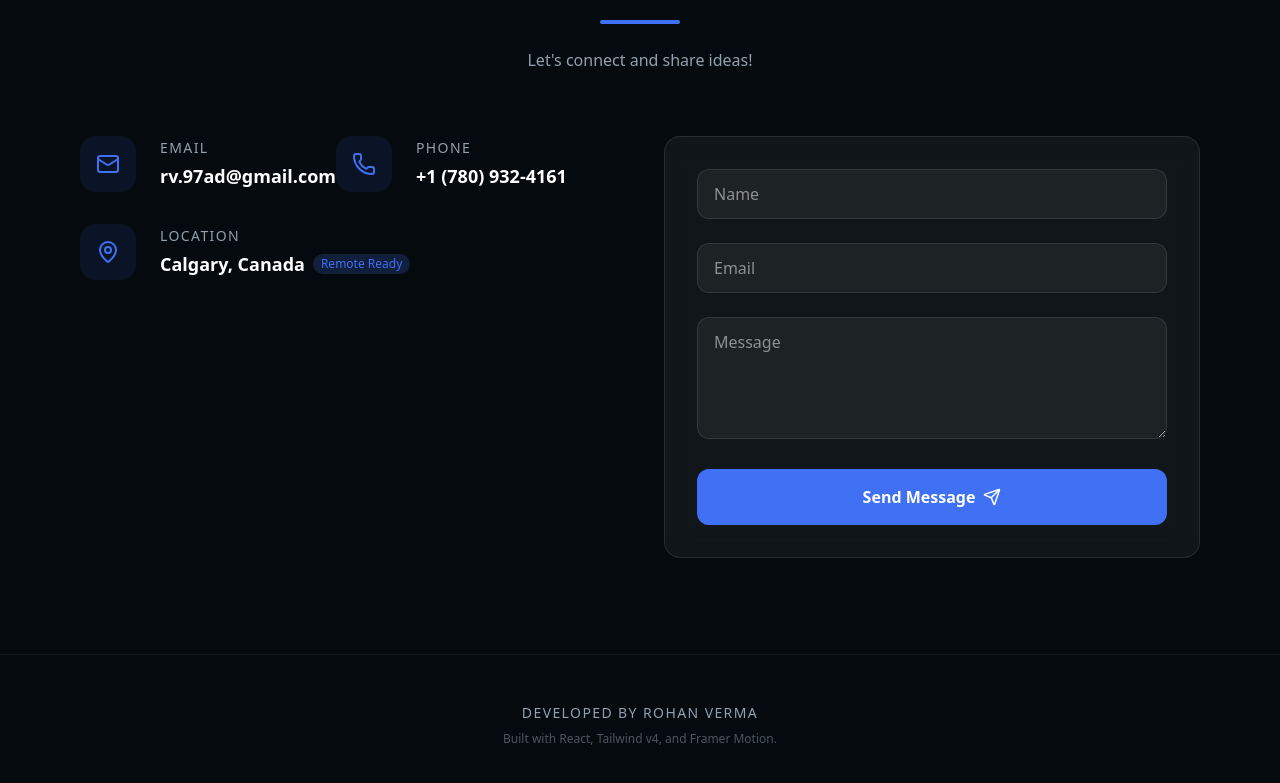
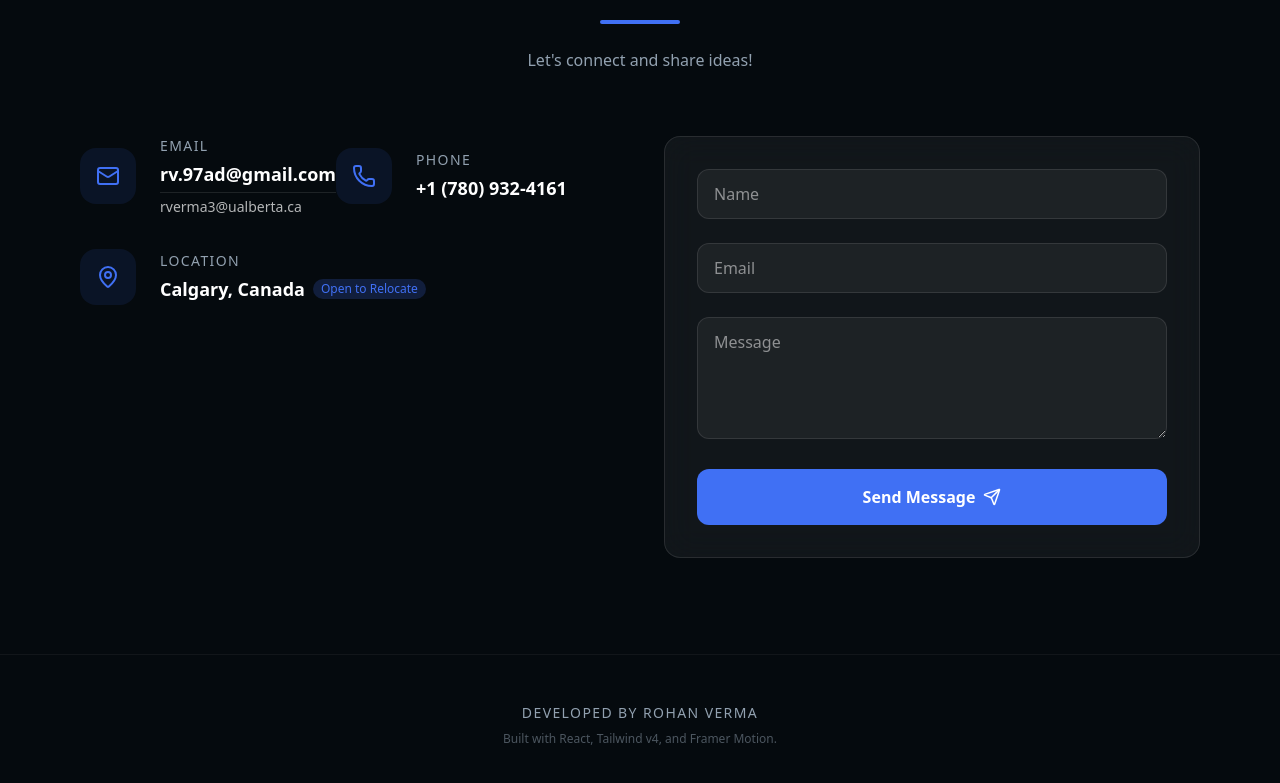
Before and after one commit to TheRohanVerma/Rohan_Portfolio, a React (Vite) app: page / in a window 1280 px wide. Shown: the part 6748-7531 px from the top of the page. Built offline with nearby package versions, Linux system fonts and the light colour scheme.

Commit message:
Add secondary email and update relocation status in Contact section

```diff
--- a/src/components/Contact.jsx
+++ b/src/components/Contact.jsx
@@ -16,14 +16,15 @@ const Contact = () => {
                     viewport={{ once: true }}
                     className="space-y-8"
                 >
-                    <MouseTooltip text="Click to email rv.97ad@gmail.com">
-                        <div className="flex items-center gap-6 group cursor-pointer" onClick={() => window.location.href = 'mailto:rv.97ad@gmail.com'}>
+                    <MouseTooltip text="Click to email primary or secondary">
+                        <div className="flex items-center gap-6 group">
                             <div className="bg-primary/10 p-4 rounded-2xl text-primary group-hover:bg-primary group-hover:text-white transition-all">
                                 <Mail size={24} />
                             </div>
-                            <div>
-                                <p className="text-sm text-slate-gray font-medium uppercase tracking-widest mb-1">Email</p>
-                                <p className="text-lg text-white font-semibold">rv.97ad@gmail.com</p>
+                            <div className="flex flex-col gap-1">
+                                <p className="text-sm text-slate-gray font-medium uppercase tracking-widest">Email</p>
+                                <a href="mailto:rv.97ad@gmail.com" target="_blank" rel="noreferrer" className="text-lg text-white font-semibold hover:text-primary transition-colors">rv.97ad@gmail.com</a>
+                                <a href="mailto:rverma3@ualberta.ca" target="_blank" rel="noreferrer" className="text-sm text-white/70 hover:text-primary transition-colors border-t border-white/10 pt-1">rverma3@ualberta.ca</a>
                             </div>
                         </div>
                     </MouseTooltip>
@@ -47,7 +48,7 @@ const Contact = () => {
                         <div>
                             <p className="text-sm text-slate-gray font-medium uppercase tracking-widest mb-1">Location</p>
                             <p className="text-lg text-white font-semibold flex items-center gap-2">
-                                Calgary, Canada <span className="text-xs bg-primary/20 text-primary px-2 py-0.5 rounded-full font-normal">Remote Ready</span>
+                                Calgary, Canada <span className="text-xs bg-primary/20 text-primary px-2 py-0.5 rounded-full font-normal">Open to Relocate</span>
                             </p>
                         </div>
                     </div>
```
